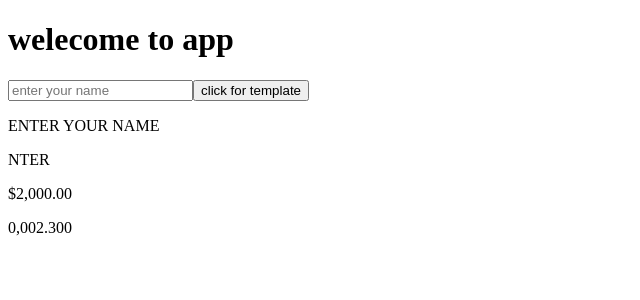
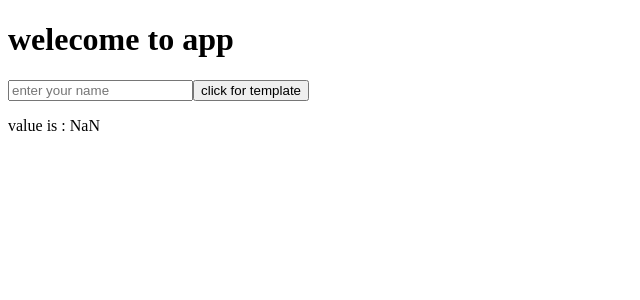
Before and after one commit to utsav9038/angular-practice, an Angular app: page / in a window 1280 px wide. Shown: the top 300 px of the page, without its empty margins (0-640 px from the left). Built offline with nearby package versions, Linux system fonts and the light colour scheme.

Commit message:
custom piples

```diff
--- a/src/app/app.component.html
+++ b/src/app/app.component.html
@@ -2,7 +2,4 @@
 
 <input type="text" placeholder="enter your name" #box>
 <button (click)="getcall(box.placeholder)">click for template</button>
-<p>{{box.placeholder | uppercase}}</p>
-<p>{{box.placeholder | slice : 1 : 5 |uppercase}}</p>
-<p>{{2000 |currency:"USD"}}</p>
-<p>{{2.3 |number : '4.3-5'}}</p>
+<p>value is : {{ box.value | usdtoinr :80}}</p>
--- a/src/app/app.module.ts
+++ b/src/app/app.module.ts
@@ -4,10 +4,12 @@ import { BrowserModule } from '@angular/platform-browser';
 import { FormsModule } from '@angular/forms';
 
 import { AppComponent } from './app.component';
+import { UsdtoinrPipe } from './pipes/usdtoinr.pipe';
 
 @NgModule({
   declarations: [
-    AppComponent
+    AppComponent,
+    UsdtoinrPipe
   ],
   imports: [
     BrowserModule,
--- /dev/null
+++ b/src/app/pipes/usdtoinr.pipe.ts
@@ -0,0 +1,14 @@
+import { Pipe, PipeTransform } from '@angular/core';
+
+@Pipe({
+  name: 'usdtoinr'
+})
+export class UsdtoinrPipe implements PipeTransform {
+
+  transform(value: string, ...args:number[]): number {
+    const [x]=args;
+    let val=parseInt(value);
+    return val*x;
+  }
+
+}
```
Also changed, not shown: 1 other file (tests, documents, lock files or other folders).
